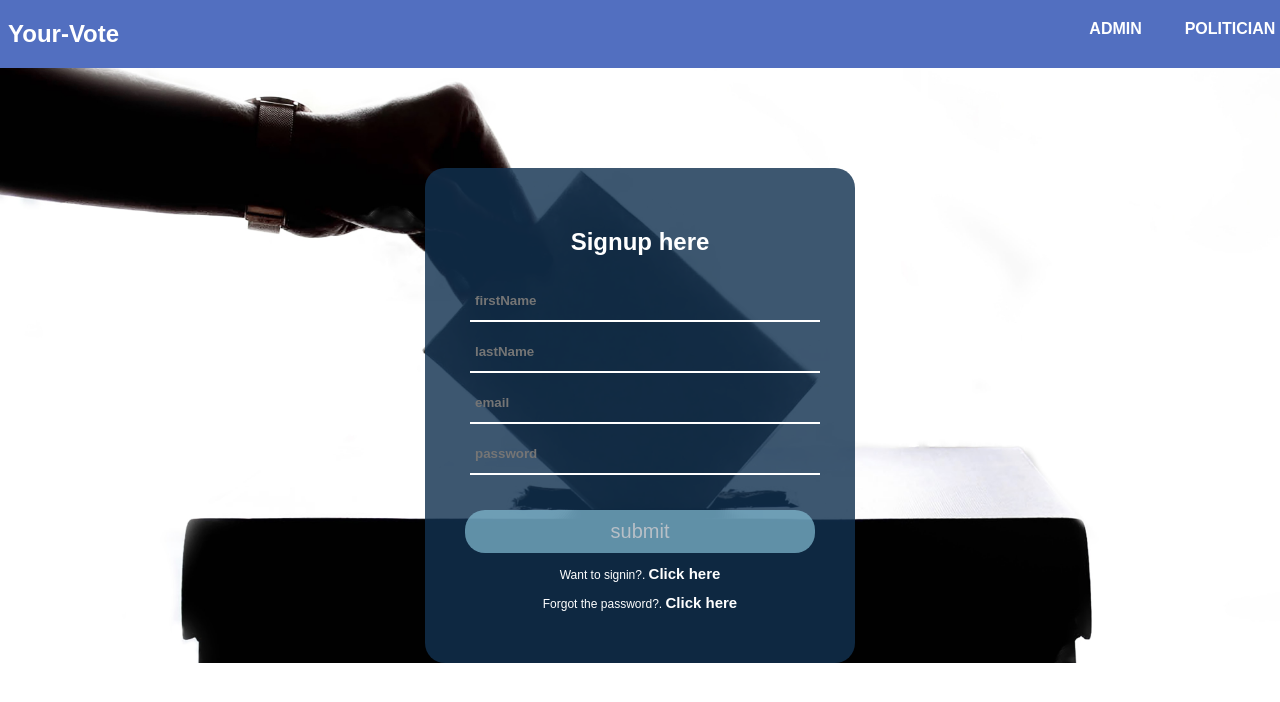
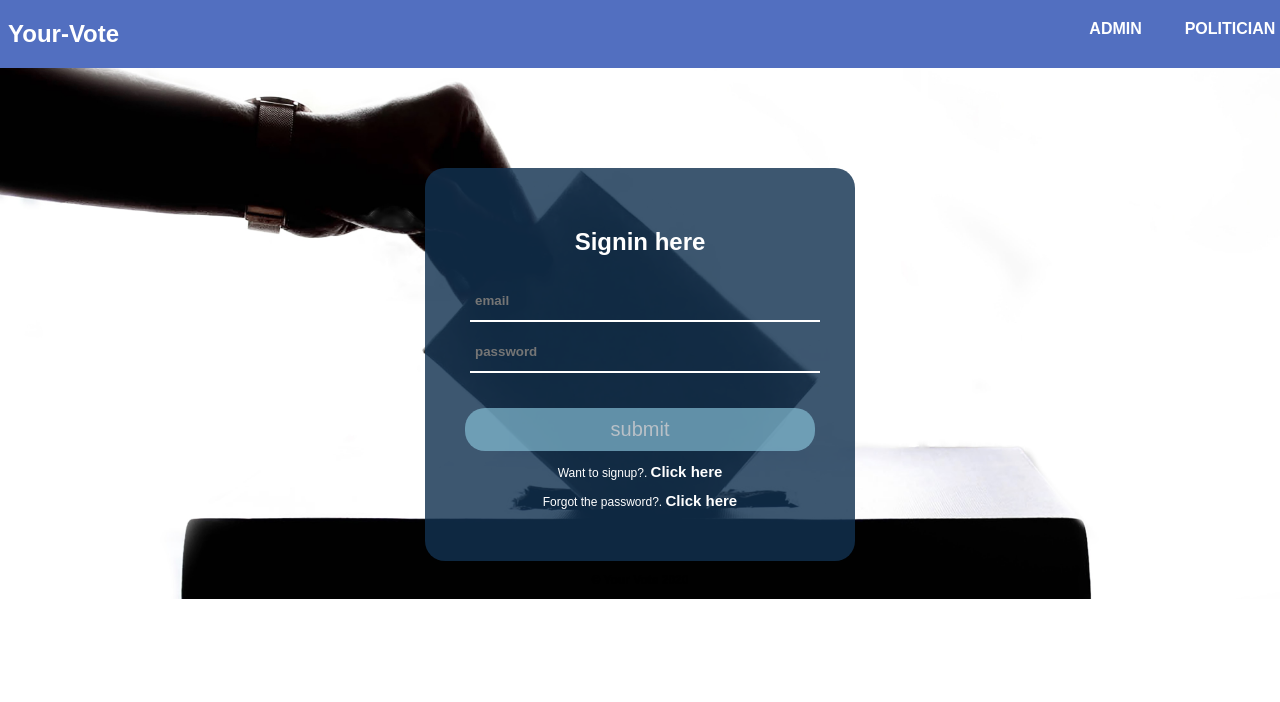
Before and after one commit to Ally4/Your-Vote-React, a React (Create React App) app: page /signin in a window 1280 px wide. Shown: the top 702 px of the page. Built offline with nearby package versions, Linux system fonts and the light colour scheme.

Commit message:
feature(signin):signin users-should-be-able-to-signin-the-platform [finishes #172005818]

```diff
--- a/package.json
+++ b/package.json
@@ -8,6 +8,7 @@
     "@testing-library/user-event": "^7.1.2",
     "react": "^16.13.1",
     "react-dom": "^16.13.1",
+    "react-router-dom": "^5.1.2",
     "react-scripts": "3.4.1"
   },
   "scripts": {
--- a/src/App.js
+++ b/src/App.js
@@ -1,14 +1,20 @@
 import React, { Component } from 'react';
-import Nav from './components/Nav';
+import {BrowserRouter as Router, Switch, Route } from 'react-router-dom';
 import Signup from './components/Signup';
+import Signin from './components/Signin';
 import './App.css';
 class App extends Component {
   render() {
   return (
+    <Router>
     <div className = 'body'>
-      <Nav />
-      <Signup />
+      <Switch>
+        <Route path="/" exact component={Signup} />
+        <Route path="/signin" component={Signin} />
+        <Route />
+      </Switch>
     </div>
+    </Router>
   );
   }
 }
--- /dev/null
+++ b/src/components/Signin.js
@@ -0,0 +1,31 @@
+import React, { Component } from 'react';
+
+class Signup extends Component {
+  render() {
+  return (
+<body className="body">
+  <div className="navbar">
+    <div ><h2>Your-Vote</h2></div>
+    <div className="btn" id="buttons"><a href="./admin.html">Admin</a></div>
+    <div className="btn" id="buttons"><a href="./politician.html">Politician</a></div>
+</div>
+        <div className="forms">
+            <h2>Signin here</h2>
+            <form action="user-dash.html">
+              <input type="email" placeholder="email" required />
+              <input type="password" placeholder="password" required />
+              <input type="submit" value="submit" required />
+            </form>
+            <p>Want to signup?. <a href="../index.html">Click here</a></p>
+            <p>Forgot the password?. <a href="recover.html">Click here</a></p>
+            <div></div>
+          </div>
+          <div className="footer">
+            <p>&copy; Your Vote 2020</p>
+        </div>
+</body>
+  );
+  }
+}
+
+export default Signup;
--- a/src/components/Signup.js
+++ b/src/components/Signup.js
@@ -1,8 +1,16 @@
 import React, { Component } from 'react';
+import { Link } from 'react-router-dom';
 
 class Signup extends Component {
+
   render() {
-  return (
+    return (
+    <div className="body">
+    <div class="navbar">
+      <div ><h2>Your-Vote</h2></div>
+      <div class="btn" id="buttons"><a href="./html/admin.html">Admin</a></div>
+      <div class="btn" id="buttons"><a href="./html/politician.html">Politician</a></div>
+    </div>
     <div className="forms">
     <h2>Signup here</h2>
     <form>
@@ -12,11 +20,12 @@ class Signup extends Component {
       <input type="password" placeholder="password" required />
       <input type="submit" value="submit" required />
     </form>
-    <p>Want to signin?. <a href="./html/signin.html">Click here</a></p>
-    <p>Forgot the password?. <a href="./html/recover.html">Click here</a></p>
+    <p>Want to signin?. <Link to="/signin">Click here</Link></p>
+    <p>Forgot the password?. <Link to={``}>Click here</Link></p>
     <div></div>
   </div>
-  );
+  </div>
+    );
   }
 }
 
```
Also changed, not shown: src/App.css (+5 -5 lines), 2 other files (tests, documents, lock files or other folders).
